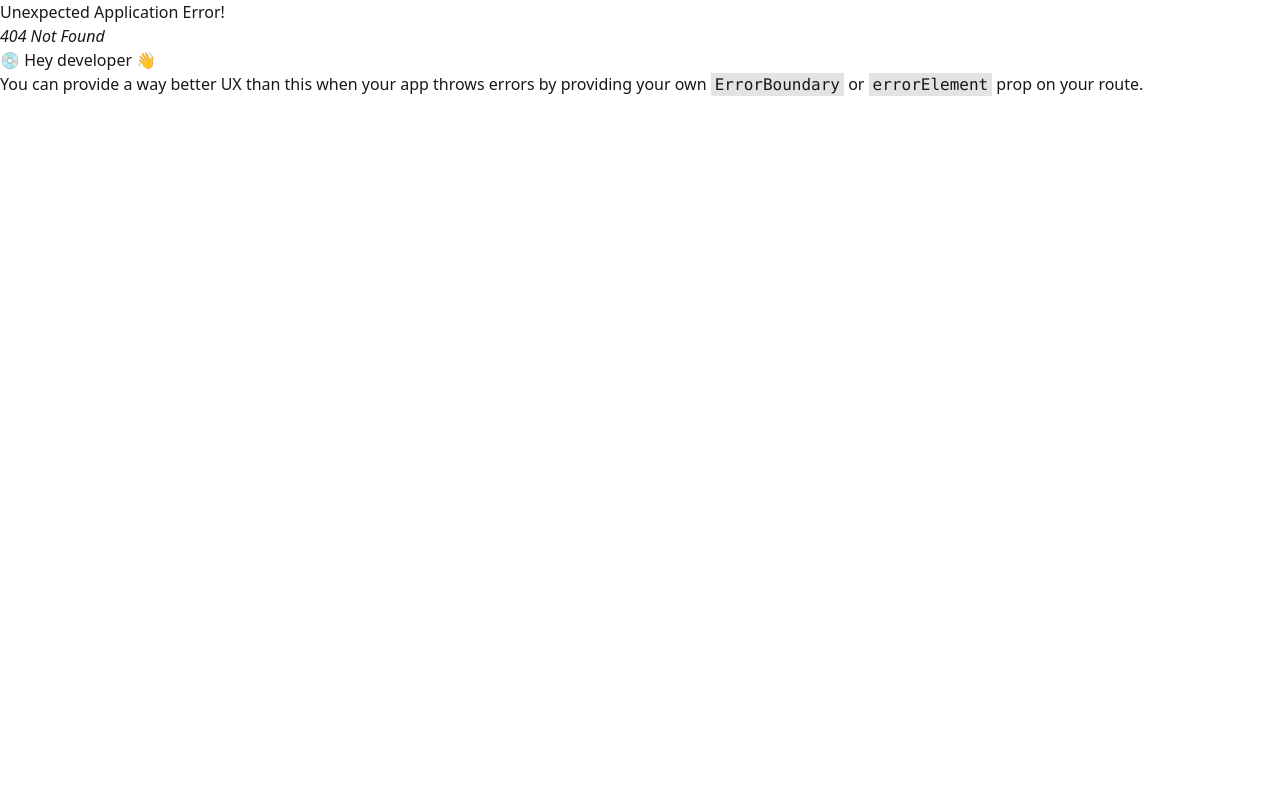
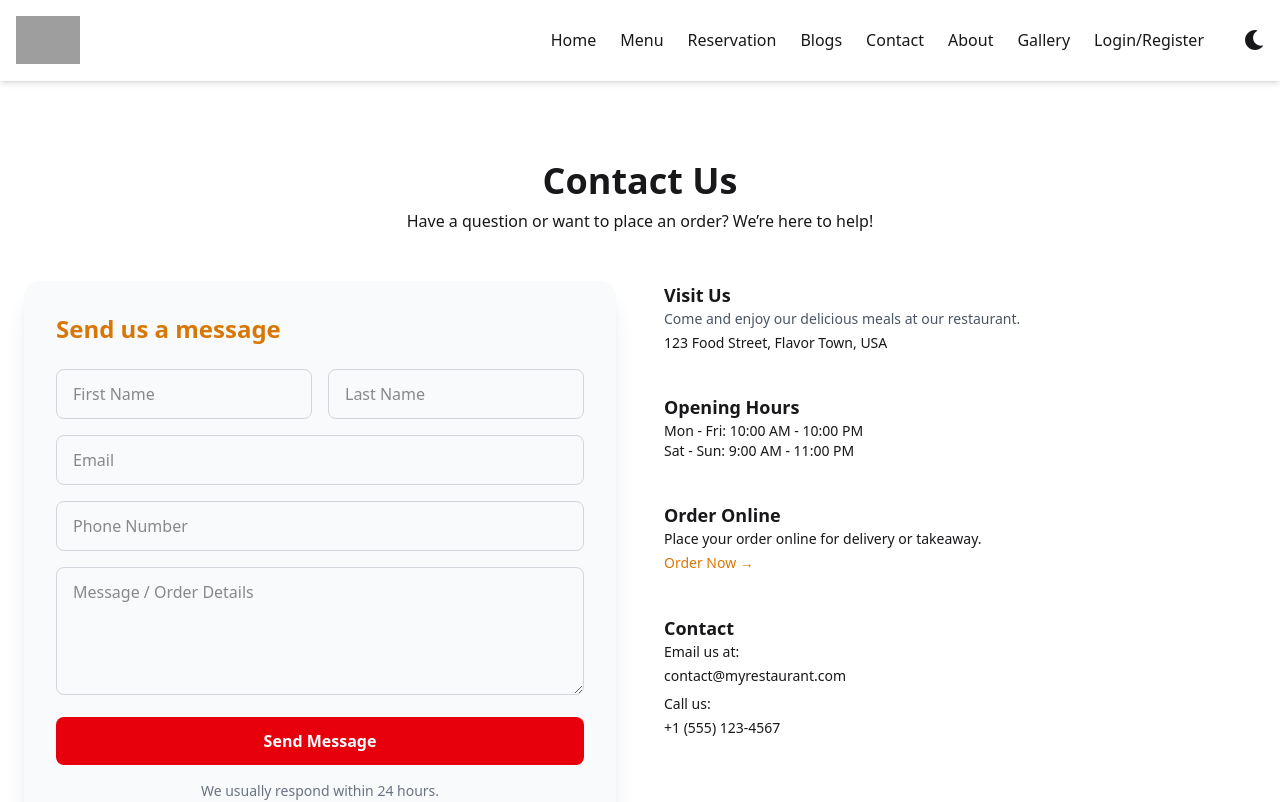
Before and after one commit to tasinahammed01/Tastique-Client, a React (Vite) app: page /contact in a window 1280 px wide. Before the commit this address had no page. Shown: the top 802 px of the page. Built offline with nearby package versions, Linux system fonts and the light colour scheme; grey boxes are pictures that could not be loaded.

Commit message:
add Contact Us page and update routes

```diff
--- /dev/null
+++ b/src/Pages/ContactUs.jsx
@@ -0,0 +1,107 @@
+const ContactUs = () => {
+  return (
+    <section className="py-20 px-6">
+      {/* Header */}
+      <div className="text-center mb-12">
+        <h2 className="text-4xl font-bold ">Contact Us</h2>
+        <p className=" mt-2">
+          Have a question or want to place an order? We’re here to help!
+        </p>
+      </div>
+
+      <div className="max-w-7xl mx-auto grid grid-cols-1 lg:grid-cols-2 gap-12">
+        {/* Contact Form */}
+        <div className="bg-neutral shadow-xl rounded-2xl p-8">
+          <h3 className="text-2xl font-semibold mb-6 text-primary">
+            Send us a message
+          </h3>
+          <form className="space-y-4">
+            <div className="flex flex-col md:flex-row gap-4">
+              <input
+                type="text"
+                placeholder="First Name"
+                className="w-full border border-gray-300 rounded-lg px-4 py-3 outline-none focus:ring-2 focus:border-primary"
+              />
+              <input
+                type="text"
+                placeholder="Last Name"
+                className="w-full border border-gray-300 rounded-lg px-4 py-3 outline-none focus:ring-2 focus:border-primary"
+              />
+            </div>
+            <input
+              type="email"
+              placeholder="Email"
+              className="w-full border border-gray-300 rounded-lg px-4 py-3 outline-none focus:ring-2 focus:border-primary"
+            />
+            <input
+              type="text"
+              placeholder="Phone Number"
+              className="w-full border border-gray-300 rounded-lg px-4 py-3 outline-none focus:ring-2 focus:border-primary"
+            />
+            <textarea
+              placeholder="Message / Order Details"
+              className="w-full border border-gray-300 rounded-lg px-4 py-3 outline-none focus:ring-2 focus:border-primary h-32"
+            ></textarea>
+            <button
+              type="submit"
+              className="w-full bg-red-600 text-white py-3 rounded-lg font-semibold hover:bg-red-700 transition"
+            >
+              Send Message
+            </button>
+          </form>
+          <p className="text-center text-sm text-gray-500 mt-4">
+            We usually respond within 24 hours.
+          </p>
+        </div>
+
+        {/* Restaurant Info */}
+        <div className="space-y-10">
+          {/* Location */}
+          <div>
+            <h4 className="font-semibold text-lg ">Visit Us</h4>
+            <p className="text-sm text-gray-600">
+              Come and enjoy our delicious meals at our restaurant.
+            </p>
+            <p className="text-sm font-medium  mt-1">
+              123 Food Street, Flavor Town, USA
+            </p>
+          </div>
+
+          {/* Opening Hours */}
+          <div>
+            <h4 className="font-semibold text-lg ">Opening Hours</h4>
+            <p className="text-sm ">Mon - Fri: 10:00 AM - 10:00 PM</p>
+            <p className="text-sm ">Sat - Sun: 9:00 AM - 11:00 PM</p>
+          </div>
+
+          {/* Order Online */}
+          <div>
+            <h4 className="font-semibold text-lg ">Order Online</h4>
+            <p className="text-sm ">
+              Place your order online for delivery or takeaway.
+            </p>
+            <a
+              href="#"
+              className="text-primary mt-1 inline-block text-sm font-medium hover:underline"
+            >
+              Order Now →
+            </a>
+          </div>
+
+          {/* Email & Phone */}
+          <div>
+            <h4 className="font-semibold text-lg ">Contact</h4>
+            <p className="text-sm ">Email us at:</p>
+            <p className="text-sm font-medium  mt-1">
+              contact@myrestaurant.com
+            </p>
+            <p className="text-sm  mt-2">Call us:</p>
+            <p className="text-sm font-medium  mt-1">+1 (555) 123-4567</p>
+          </div>
+        </div>
+      </div>
+    </section>
+  );
+};
+
+export default ContactUs;
--- a/src/Routes/Routes.jsx
+++ b/src/Routes/Routes.jsx
@@ -3,6 +3,7 @@ import MainLayout from "../Layout/MainLayout";
 import HomePage from "../Pages/HomePage";
 import Blogs from "../Pages/Blogs";
 import SingleBlog from "../Pages/SingleBlog";
+import ContactUs from "../Pages/ContactUs";
 
 const routes = createBrowserRouter([
   {
@@ -12,6 +13,10 @@ const routes = createBrowserRouter([
       {
         path: "/",
         element: <HomePage></HomePage>,
+      },
+      {
+        path: "/contact",
+        element: <ContactUs></ContactUs>,
       },
       {
         path: "/blogs",
```
